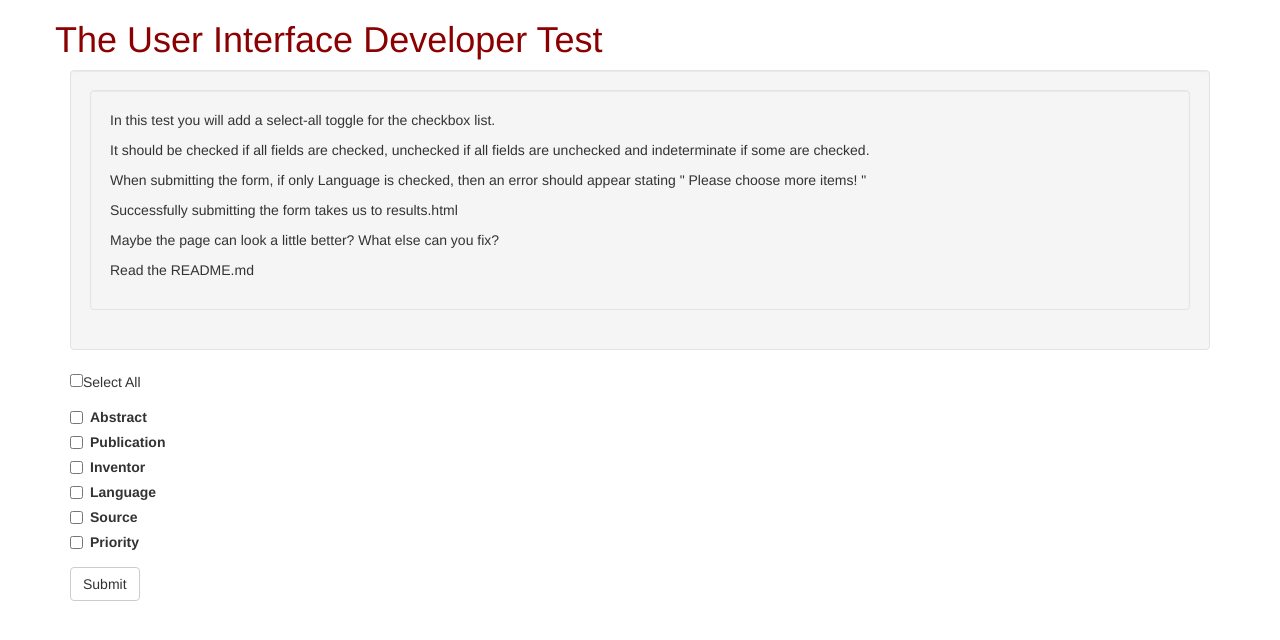
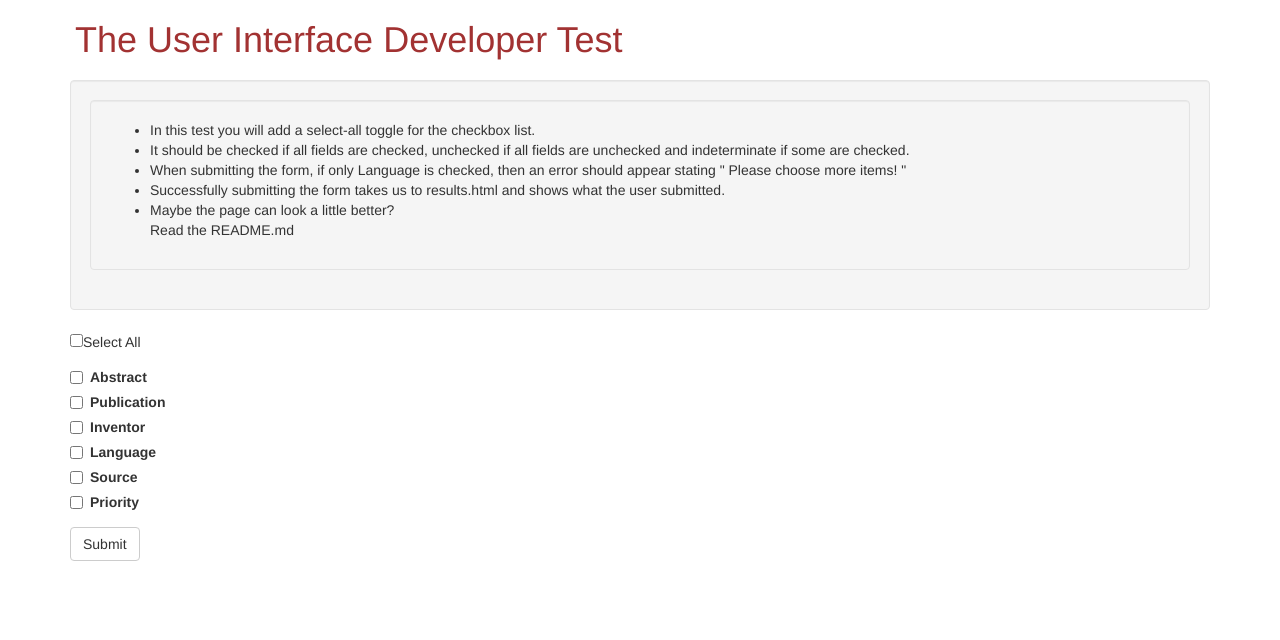
Before and after one commit to sshepard/TestMe_lite, a plain HTML site: page index.html in a window 1280 px wide. Drawn offline with Linux system fonts and the light colour scheme.

Commit message:
Updated instructions

```diff
--- a/index.html
+++ b/index.html
@@ -11,6 +11,8 @@
 	<style>
 		h1 { color: darkred }
 		h1 { weight: bolder }
+		h1 { margin: 20px; display: block; opacity: 80%; }
+		h1:hover { opacity:1; }
 	</style>
 </head>
 <body>
@@ -20,14 +22,15 @@
 	</div>
 	<div class="well">
 		<div class="well">
-				<p>In this test you will add a select-all toggle for the checkbox list.</p>
-			<p>It should be checked if all fields are checked, unchecked if all fields are unchecked and indeterminate if some are checked.</p>
-			<p>When submitting the form, if only Language is checked, then an error should appear stating &quot; Please choose more items! &quot;</p>
-			<p>Successfully submitting the form takes us to results.html</p>
-			<p>Maybe the page can look a little better? What else can you fix?</p>
+			<ul>
+				<li>In this test you will add a select-all toggle for the checkbox list.</li>
+				<li>It should be checked if all fields are checked, unchecked if all fields are unchecked and indeterminate if some are checked.</li>
+				<li>When submitting the form, if only Language is checked, then an error should appear stating &quot; Please choose more items! &quot;</li>
+				<li>Successfully submitting the form takes us to results.html and shows what the user submitted.</li>
+				<li>Maybe the page can look a little better?</li>
 				<p>Read the README.md</p>
+			</ul>
 		</div>
-
 	</div>
 	<form role="form">
 		<div class="form-group">
@@ -41,13 +44,13 @@
 				<input type="checkbox" name="fields" value="Abstract">Publication
 			</label>
 			<label class="checkbox">
-					<input type="checkbox" name="fields" value="Abstract">Inventor
+				<input type="checkbox" value="Abstract">Inventor
 			</label>
 			<label class="checkbox">
 				<input type="checkbox" name="fields" value="Abstract">Language
 			</label>
 			<label class="checkbox">
-					<input type="checkbox" name="fields" value="Abstract">Source
+				<input type="checkbox" name="field" value="Abstract">Source
 			</label>
 			<label class="checkbox">
 				<input type="checkbox" name="fields" value="Abstract">Priority
@@ -56,6 +59,6 @@
 		</div>
 		<button type="submit" class="btn btn-default">Submit</button>
 	</form>
-	</div>
+	<script>console.log('page loaded');</script>
 </body>
 </html>
```
Also changed, not shown: results.html (+8 -3 lines), README.md. Lines whose indentation alone changed are shown as unchanged.
